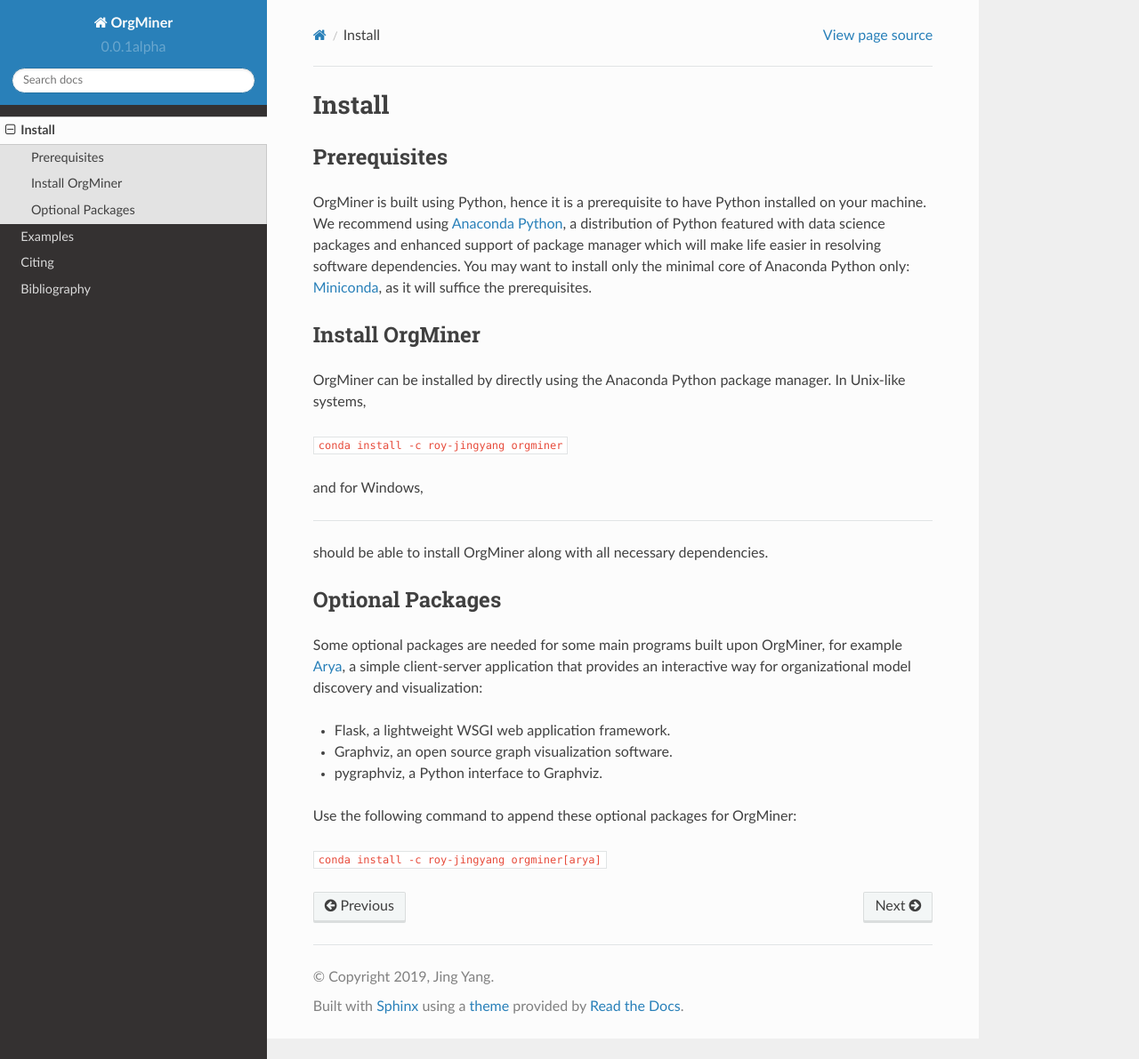
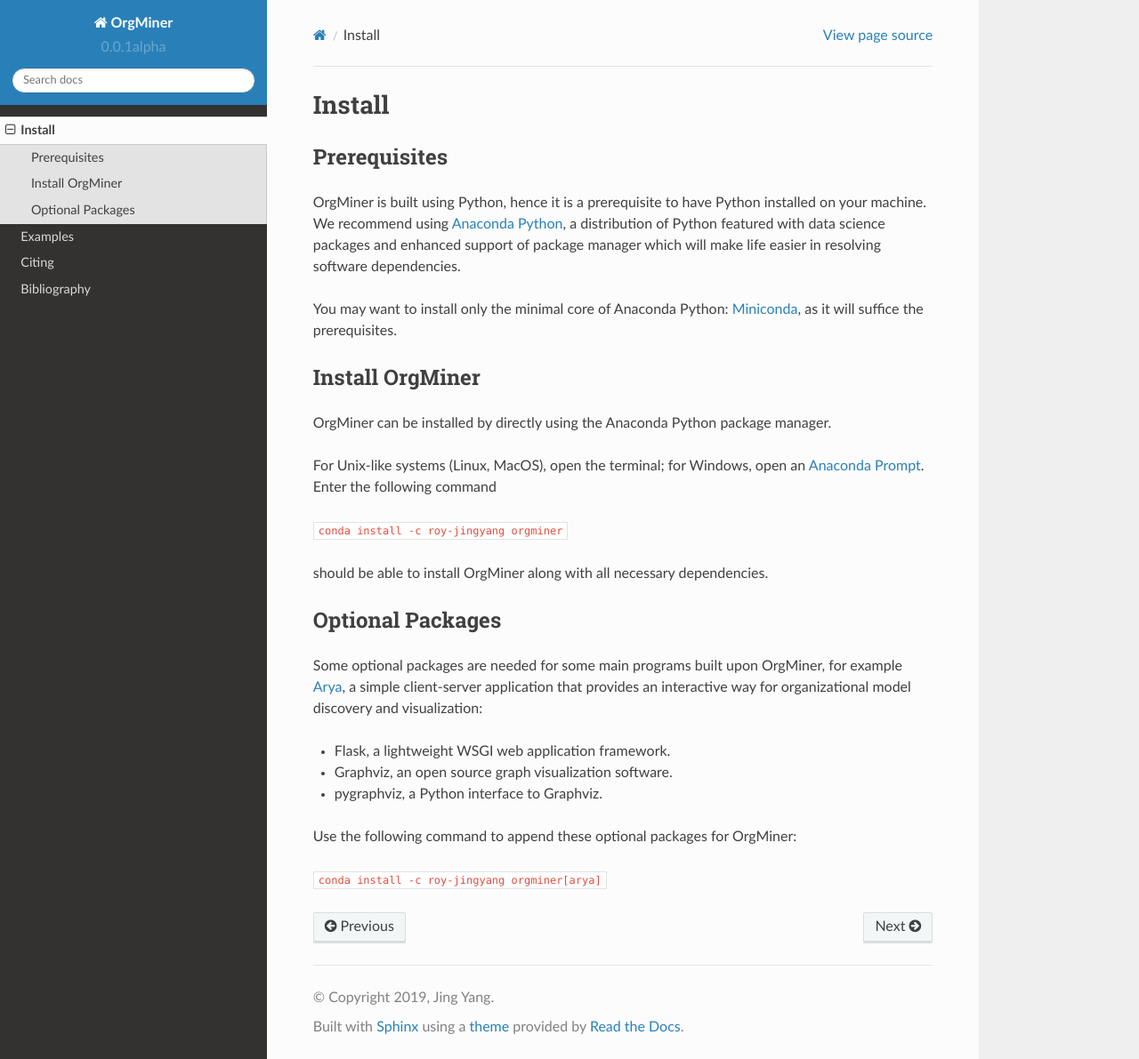
Before and after one commit to roy-jingyang/OrdinoR-doc, a Sphinx documentation site: the page built from source/install.rst, in a window 1280 px wide and 1191 px high. Shown: the whole window at 89% size. Built offline with Sphinx 7.4.7 and the Read the Docs theme 2.0.0, drawn with Linux system fonts in a browser that asks for light colours; pages that are not in the unit, such as notebooks, are missing from menus.

Commit message:
working on packaging; working on examples

`````diff
--- a/source/install.rst
+++ b/source/install.rst
@@ -11,8 +11,9 @@
 We recommend using `Anaconda Python <https://docs.anaconda.com/anaconda/>`_,
 a distribution of Python featured with data science packages and
 enhanced support of package manager which will make life easier in
-resolving software dependencies. You may want to install only the
-minimal core of Anaconda Python only:
+resolving software dependencies.
+
+You may want to install only the minimal core of Anaconda Python:
 `Miniconda <https://docs.conda.io/en/latest/miniconda.html>`_, as it
 will suffice the prerequisites.
 
@@ -20,13 +21,12 @@
 ================
 OrgMiner can be installed by directly using the Anaconda Python package
 manager.
-In Unix-like systems,
+
+For Unix-like systems (Linux, MacOS), open the terminal; for Windows,
+open an `Anaconda Prompt <https://docs.anaconda.com/anaconda/user-guide/getting-started/#open-anaconda-prompt>`_.
+Enter the following command
 
 ``conda install -c roy-jingyang orgminer``
-
-and for Windows,
-
-````
 
 should be able to install OrgMiner along with all necessary dependencies.
 
`````
